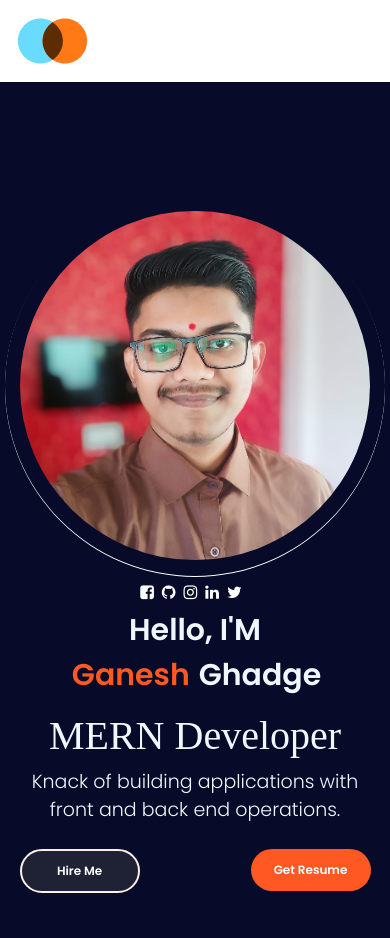
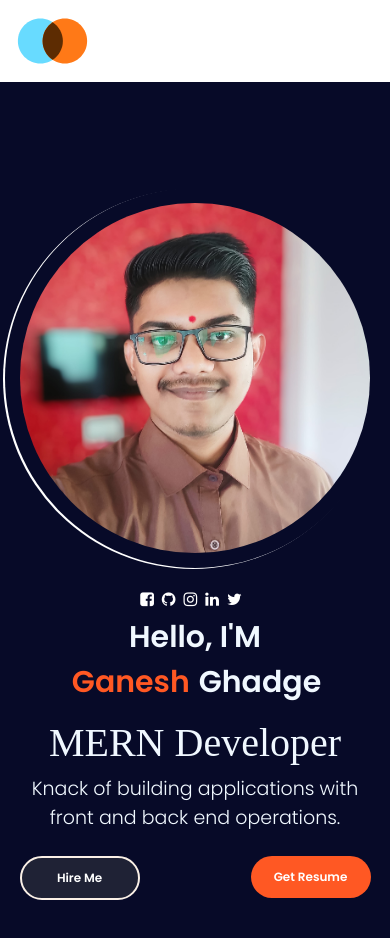
Before and after one commit to ganraj21/Portfolio-Web-Application, a React (Create React App) app: page / in a window 390 px wide. Shown: the top 938 px of the page. Built offline with nearby package versions, Linux system fonts and the light colour scheme; a web font is replaced by a local one.

Commit message:
profile picture

```diff
--- a/src/components/Frontpage.css
+++ b/src/components/Frontpage.css
@@ -294,7 +294,7 @@ body ::-webkit-scrollbar-thumb {
   display: flex;
   align-items: center;
   justify-content: center;
-  box-shadow: 0 1px 0px 0px var(--white);
+  box-shadow: -2px 1px 0px 0px #ffffff;
   border-radius: 50%;
   height: 380px;
   width: 380px;
@@ -378,7 +378,9 @@ body ::-webkit-scrollbar-thumb {
     justify-content: center;
     text-align: center;
   }
-
+  .colz {
+    margin-top: 15px;
+  }
   .profile-options .highlighted-btn {
     margin: 0 !important;
   }
```
